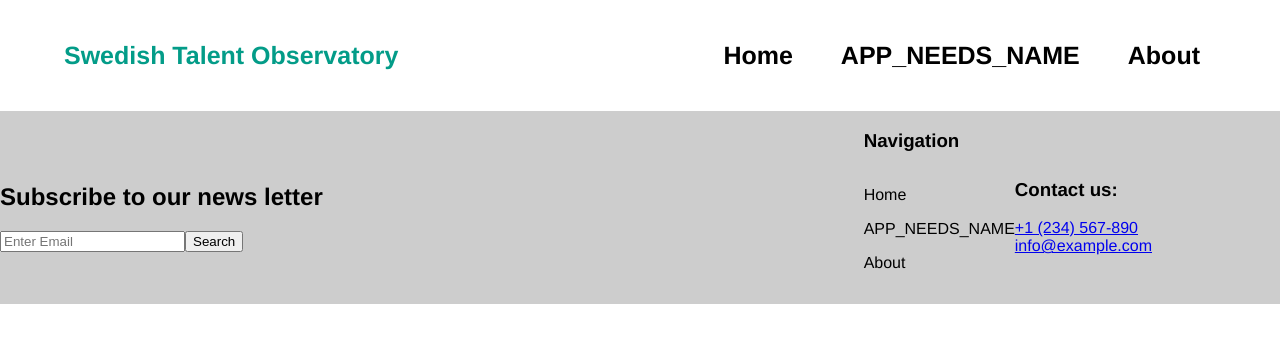
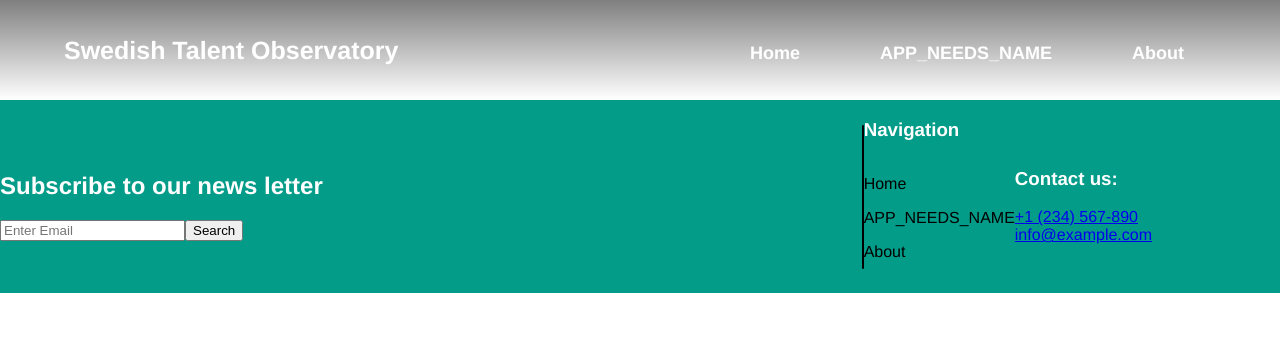
Before and after one commit to DiaHassan/II1305-Team-Echo, a React (Create React App) app in the folder Project/dashboard/: page /about in a window 1280 px wide. Shown: the top 342 px of the page. Built offline with nearby package versions, Linux system fonts and the light colour scheme.

Commit message:
progress with home page

```diff
--- a/Project/dashboard/src/Views/footer.jsx
+++ b/Project/dashboard/src/Views/footer.jsx
@@ -13,6 +13,7 @@ export default function Footer() {
           <button type="submit">Search</button>
         </div>
         <div className="div-row">
+          <div class="vertical-line"></div>
           <div className="div-col">
             <h3>Navigation</h3>
             <ul>
--- a/Project/dashboard/src/Views/home.jsx
+++ b/Project/dashboard/src/Views/home.jsx
@@ -13,8 +13,8 @@ export default function Home() {
           <Navbar />
           <div className="home-body">
             <div>
-              <h1>Some title goes here</h1>
-              <p>Lorem Ipsum is simply dummy text of the printing and typesetting industry. Lorem Ipsum has been the industry's standard dummy text ever since the 1500s, when an unknown printer took a galley of type and scrambled it to make a type specimen book. It has survived not only five centuries, but also the leap into electronic typesetting, remaining essentially unchanged. It was popularised in the 1960s with the release of Letraset sheets containing Lorem Ipsum passages, and more recently with desktop publishing software like Aldus PageMaker including versions of Lorem Ipsum.</p>
+              <h1>How does the job market look in Sweden?</h1>
+              <p>Swedish talent observatory gives you a graphical visualization of the statistics within your profession. Find out how many applicable jobs there are within your county and profession.</p>
             </div>
             <img src="https://i.imgur.com/Q55Nhtn.png" alt="home_img" width="300" height="300" />
           </div>
--- a/Project/dashboard/src/Views/navbar.jsx
+++ b/Project/dashboard/src/Views/navbar.jsx
@@ -8,7 +8,7 @@ export default function Navbar() {
   useEffect(() => {
     function handleScroll() {
       const scrollPosition = window.scrollY;
-      if (scrollPosition > 0 && !isScrolled) {
+      if (scrollPosition > 50 && !isScrolled) {
         setIsScrolled(true);
       } else if (scrollPosition === 0 && isScrolled) {
         setIsScrolled(false);
--- a/Project/dashboard/src/style.css
+++ b/Project/dashboard/src/style.css
@@ -22,41 +22,60 @@ nav{
   align-items: center;
   padding-left: 4rem;
   padding-right: 4rem;
-  color: var(--color-green);
+  color: var(--color-white);
   font-weight: bold;
   font-size: 25px;
+  height: 100px;
   transition: height 0.3s ease-in-out;
+  background-image: linear-gradient(rgba(0,0,0,0.50), transparent);
+
 }
 
 .small{
-  background-color: white;
+  background-color: var(--color-white);
+  transition: background-color 0.3s ease-in-out;
   transition: height 0.3s ease-in-out;
-  height: 50px;
+  color: var(--color-green);
+  background-image: linear-gradient(rgba(0,0,0,0), transparent);
+  height: 60px;
 }
 
-nav.active{
-  background-color: #039c88;
-  position:fixed;
-  top:0;
-  right:0;
-}
 
 nav > ul {
   list-style:none;
+  margin:0;
 }
 
 nav > ul > li {
   display: inline-block;
   margin-left: 1rem;
-  padding: 1rem;
+  padding: 2rem;
+  transition: padding 0.3s ease-in-out;
 }
 
 nav > ul > li:hover {
-  border: 2px solid var(--color-black);
+  border-bottom: 5px solid var(--color-white);
+  border-top: 5px solid transparent;
+  border-radius: 2px;
+}
+
+.small > ul > li:hover {
+  border-bottom: 5px solid var(--color-black);
+  border-top: 5px solid transparent;
+  border-radius: 2px;
 }
 
 nav > ul > li > a{
+  font-size: large;
   text-decoration: none;
+  color: var(--color-white)
+}
+
+.small > ul > li {
+  /* padding:1rem; */
+}
+
+.small > ul > li > a{
   color: var(--color-black)
 }
 
@@ -77,12 +96,15 @@ nav > ul > li > a{
 }
 
 .home-body{
+
   display: flex;
   flex-direction: row;
   /* justify-content: ; */
+  align-items: center;
   padding-left: 4rem;
   padding-right: 4rem;
   margin-top: 5rem;
+  color: var(--color-white)
 }
 
 .home-body > img {
@@ -95,7 +117,16 @@ nav > ul > li > a{
   left: 200px;
   padding: 0 4rem;
   width: 50rem;
-  /* background-color: var(--color-off-white); */
+}
+
+.home-body > div > p {
+  font-size: x-large;
+  padding-right: 9rem;
+}
+
+.home-body > div > h1 {
+  padding-right: 20rem;
+  font-size: xx-large;
 }
 
 /* ------------------ */
@@ -108,7 +139,8 @@ footer {
   justify-content: space-between;
   align-items: center;
   width: 100%;
-  background-color: rgb(205, 205, 205);
+  background-color:var(--color-green);
+  color: var(--color-white);
 }
 
 .div-row {
@@ -140,7 +172,9 @@ footer div > div > ul > li > a{
   color: var(--color-black)
 }
 
-Link {
-  text-decoration: none;
-  color: var(--color-black)
+.vertical-line {
+  border-left: 2px solid #000000;
+  border-left: 2px solid #000000;
+  border-radius: 25px;
+  height: 9rem;
 }
```
